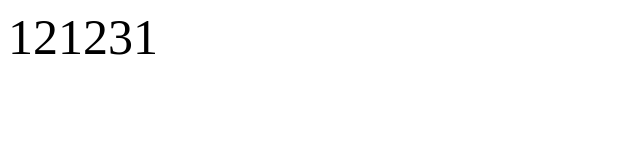
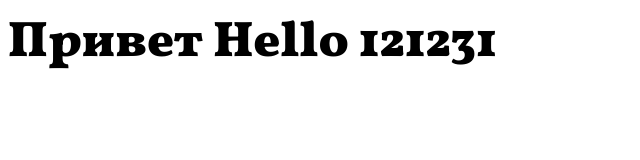
Before and after one commit to MrScotch679/Corporate-website, a website: page src/index.html in a window 1280 px wide. Shown: the whole page, without its empty margins (0-640 px from the left). Drawn offline with Linux system fonts and the light colour scheme; files that its build step writes are made by us from their sources.

Commit message:
Final version

```diff
--- a/gulpfile.js
+++ b/gulpfile.js
@@ -18,6 +18,10 @@ const pathes = {
     layout: {
         src: './src/*.html',
         dest: './dist/'
+    },
+    fonts: {
+        src: './src/fonts/*.+(woff|ttf)',
+        dest: './dist/fonts'
     },
     images: {
         src: './src/img/**',
@@ -112,6 +116,11 @@ gulp.task('js-compiler', () => {
     .pipe(gulp.dest(pathes.js.dest));
 });
 
+gulp.task('fonts', () => {
+    return gulp.src(pathes.fonts.src)
+    .pipe(gulp.dest(pathes.fonts.dest));
+});
+
 //watch
 gulp.task('watch', () => {
     gulp.watch(pathes.styles.src, gulp.parallel('sass-compiler'));
@@ -121,7 +130,7 @@ gulp.task('watch', () => {
 
 gulp.task('default', gulp.series(
     clean,
-    gulp.parallel('watch', 'icons-compiler', 'images-compiler', 'sass-compiler', 'html-compiler', 'js-compiler', 'browser-sync')
+    gulp.parallel('watch', 'icons-compiler', 'images-compiler', 'sass-compiler', 'html-compiler', 'js-compiler', 'browser-sync', 'fonts')
 ));
 
 exports.clean = clean;
--- a/src/index.html
+++ b/src/index.html
@@ -1,13 +1,13 @@
 <!DOCTYPE html>
-<html lang="en">
+<html lang="ru">
 <head>
   <meta charset="UTF-8">
   <meta http-equiv="X-UA-Compatible" content="IE=edge">
   <meta name="viewport" content="width=device-width, initial-scale=1.0">
-  <link rel="stylesheet" href="css/app.css">
+  <link rel="stylesheet" href="./css/app.css">
   <title>WildCars</title>
 </head>
 <body>
-  <div class="hola">121231</div>
+  <div class="hola">Привет Hello 121231</div>
 </body>
 </html>
--- a/src/sass/base/style.scss
+++ b/src/sass/base/style.scss
@@ -1,8 +1,10 @@
 @import '../libs/fonts';
 
 * {
-    font-family: "Vollkorn-Bold";
+    font-family: "Vollkorn";
 }
+
 .hola {
     font-size: 50px;
+    font-weight: 900;
 }
--- a/src/sass/libs/_fonts.scss
+++ b/src/sass/libs/_fonts.scss
@@ -1,8 +1,47 @@
 @font-face {
-    font-family: 'Vollkorn-Bold';
+    font-family: 'Vollkorn';
     font-display: swap;
-    src: local('Vollkorn-Bold'),
-         url('../../fonts/Vollkorn-Bold.ttf') format('ttf');
-         font-style: normal;
-         font-weight: 700;
+    src: url('../fonts/Vollkorn-Regular.ttf') format('truetype');
+    font-style: normal;
+    font-weight: 400;
 }
+
+@font-face {
+    font-family: 'Vollkorn';
+    font-display: swap;
+    src: url('../fonts/Vollkorn-Medium.ttf') format('truetype');
+    font-style: normal;
+    font-weight: 500;
+}
+
+@font-face {
+    font-family: 'Vollkorn';
+    font-display: swap;
+    src: url('../fonts/Vollkorn-SemiBold.ttf') format('truetype');
+    font-style: normal;
+    font-weight: 600;
+}
+
+@font-face {
+    font-family: 'Vollkorn';
+    font-display: swap;
+    src: url('../fonts/Vollkorn-Bold.ttf') format('truetype');
+    font-style: normal;
+    font-weight: 700;
+}
+
+@font-face {
+    font-family: 'Vollkorn';
+    font-display: swap;
+    src: url('../fonts/Vollkorn-ExtraBold.ttf') format('truetype');
+    font-style: normal;
+    font-weight: 800;
+}
+
+@font-face {
+    font-family: 'Vollkorn';
+    font-display: swap;
+    src: url('../fonts/Vollkorn-Black.ttf') format('truetype');
+    font-style: normal;
+    font-weight: 900;
+}
```
Also changed, not shown: dist/css/app.css, dist/fonts/Vollkorn-Black.ttf (added), dist/fonts/Vollkorn-Bold.ttf (added), dist/fonts/Vollkorn-ExtraBold.ttf (added), dist/fonts/Vollkorn-Medium.ttf (added), dist/fonts/Vollkorn-Regular.ttf (added), dist/fonts/Vollkorn-SemiBold.ttf (added), dist/icons/car-top.svg (renamed from dist/icons/car-citroen-top.svg), dist/index.html, src/fonts/Vollkorn-Black.ttf (added), src/fonts/Vollkorn-ExtraBold.ttf (added), src/fonts/Vollkorn-Medium.ttf (added), src/fonts/Vollkorn-Regular.ttf (added), src/fonts/Vollkorn-SemiBold.ttf (added), 1 other file.
